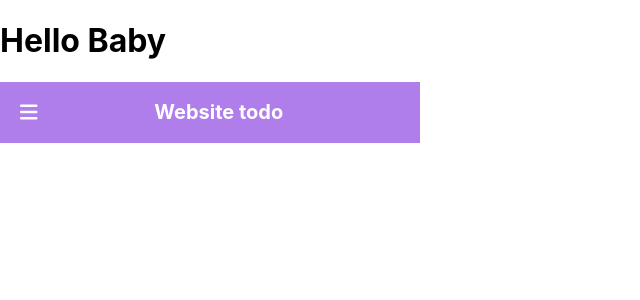
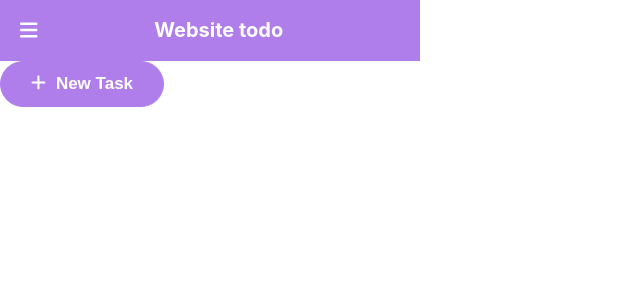
Before and after one commit to vinhvanvu/hangs-todo, a React (Create React App) app: page / in a window 1280 px wide. Shown: the top 300 px of the page, without its empty margins (0-640 px from the left). Built offline with nearby package versions, Linux system fonts and the light colour scheme.

Commit message:
added NewTaskButton component

```diff
--- a/src/App/App.jsx
+++ b/src/App/App.jsx
@@ -1,12 +1,13 @@
 import Navbar from '../Components/Navbar/Navbar';
+import TodoList from '../Components/TodoList/TodoList';
 import './App.css';
 
 
 function App() {
   return (
     <div className="app">
-      <h1>Hello Baby</h1>
       <Navbar />
+      <TodoList />
     </div>
   );
 }
--- /dev/null
+++ b/src/Components/NewTaskButton/NewTaskButton.css
@@ -0,0 +1,13 @@
+.new-task-button {
+    color: #fff;
+    font-size: 17px;
+    font-weight: bold;
+    background-color: #AF7EEB;
+    border: 1px solid #AF7EEB;
+    padding: 12px 30px;
+    border-radius: 23px;
+}
+
+#plus-sign {
+    padding-right: 10px;
+}
--- /dev/null
+++ b/src/Components/NewTaskButton/NewTaskButton.jsx
@@ -0,0 +1,12 @@
+import { FontAwesomeIcon } from '@fortawesome/react-fontawesome';
+import { faPlus } from '@fortawesome/free-solid-svg-icons';
+import './NewTaskButton.css';
+
+export default function NewTaskButton() {
+    return (
+        <button className='new-task-button'>
+            <FontAwesomeIcon id='plus-sign' icon={faPlus} />
+            New Task
+        </button>
+    )
+}
--- /dev/null
+++ b/src/Components/TodoList/TodoList.jsx
@@ -0,0 +1,8 @@
+import NewTaskButton from '../NewTaskButton/NewTaskButton.jsx';
+import './TodoList.css';
+
+export default function TodoList() {
+    return (
+        <NewTaskButton />
+    )
+}
```
Also changed, not shown: src/Components/TodoList/TodoList.css (added).
